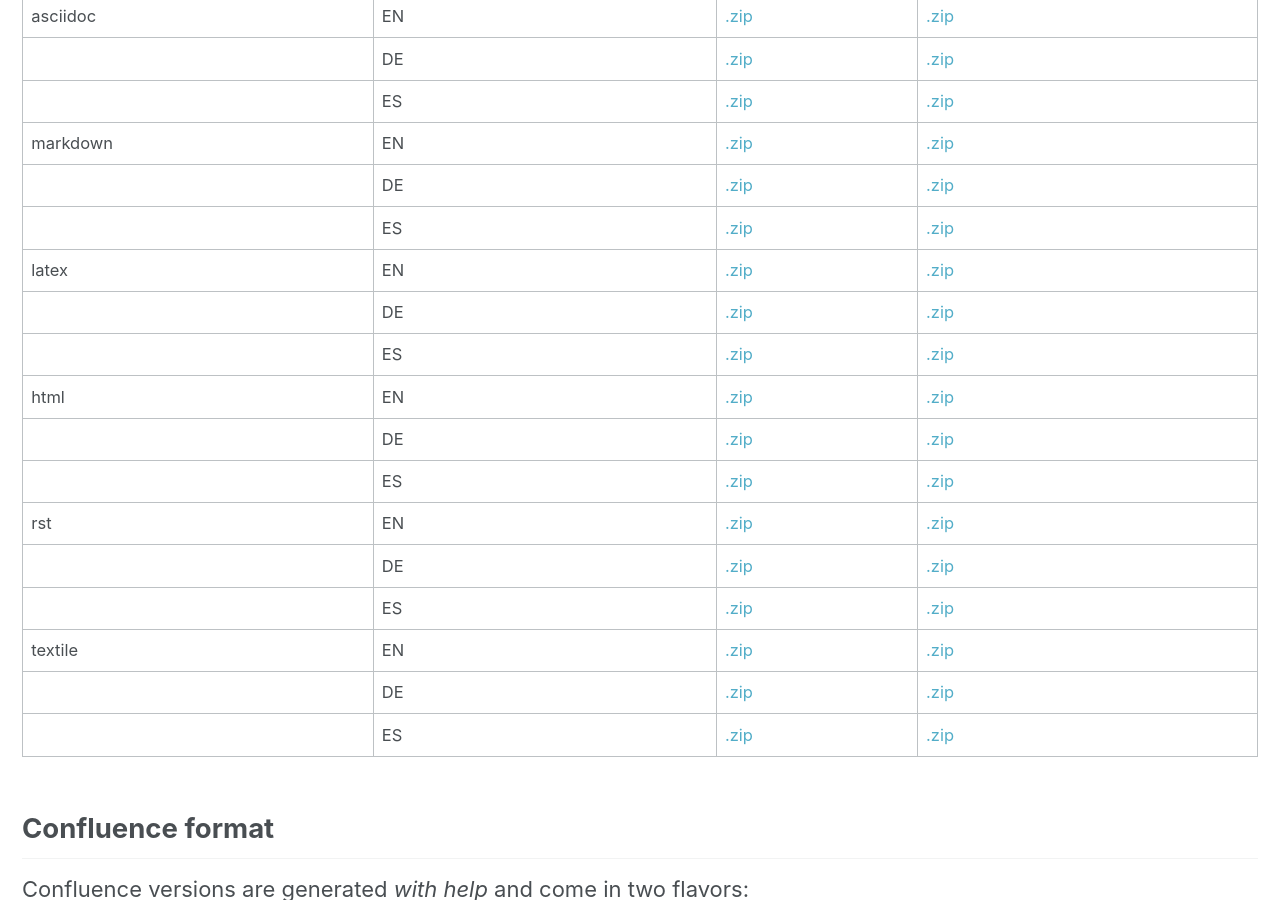
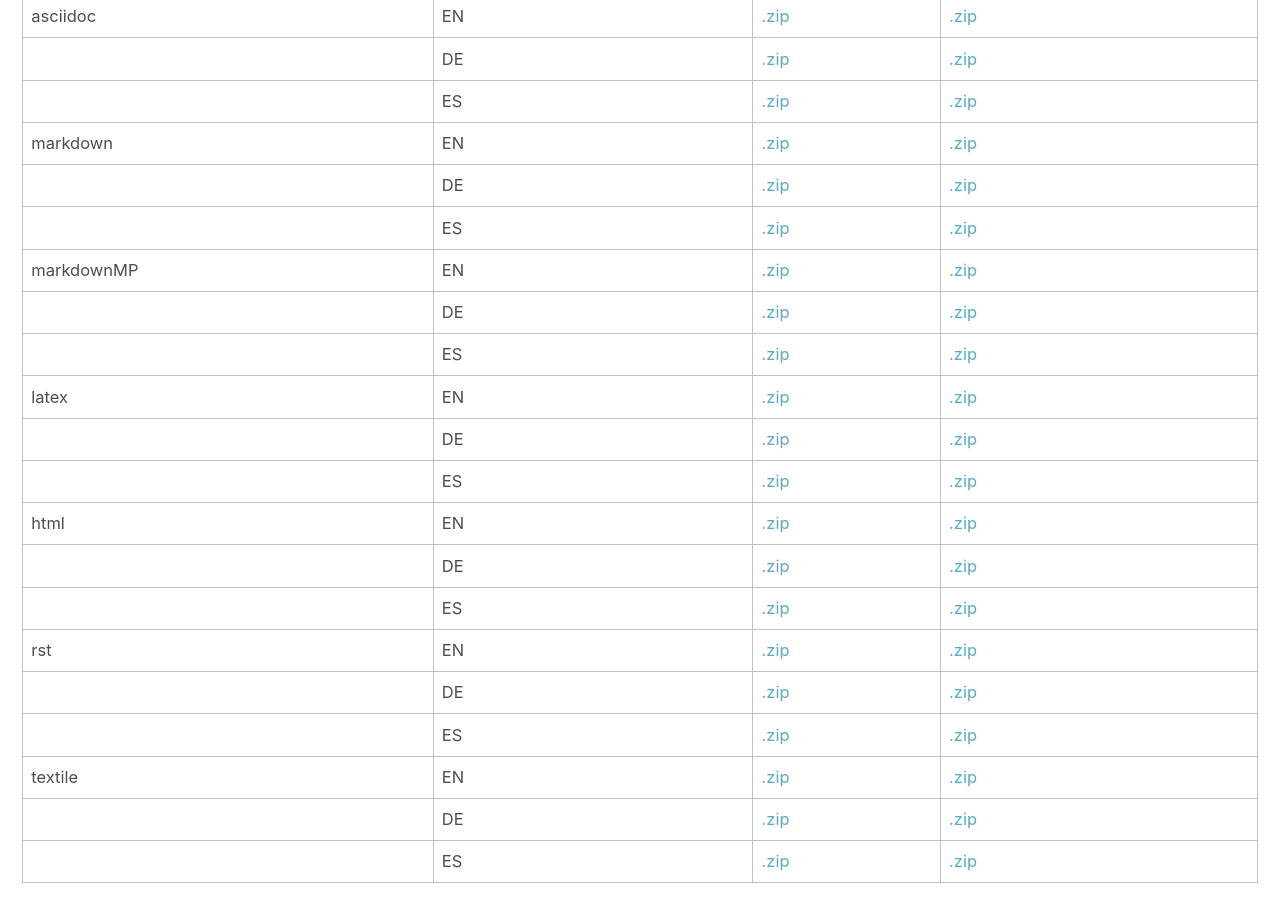
Before and after one commit to arc42/arc42.org-site, a Jekyll site: the page built from _pages/download.md, in a window 1280 px wide and 900 px high, scrolled down 1158 px. Built offline with Jekyll 4.4.1, drawn with Linux system fonts in a browser that asks for light colours; comment, search, counter and statistics services are not loaded.

Commit message:
add markdown multi page format to download

```diff
--- a/_pages/download.md
+++ b/_pages/download.md
@@ -27,7 +27,7 @@ various [formats]({{page.url}}#format-overview) for various tools. For an overvi
 
 ## File-based formats
 
-{% assign formats = "docx|asciidoc|markdown|latex|html|rst|textile" | split: "|"  %}
+{% assign formats = "docx|asciidoc|markdown|markdownMP|latex|html|rst|textile" | split: "|"  %}
 {% assign types = "plain|withhelp" | split: "|"  %}
 
 | Format | Language | Plain | With Help |
```
